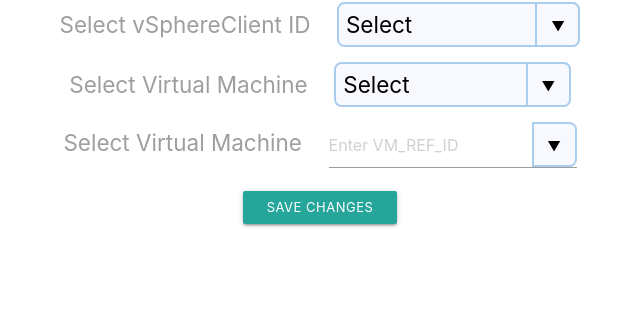
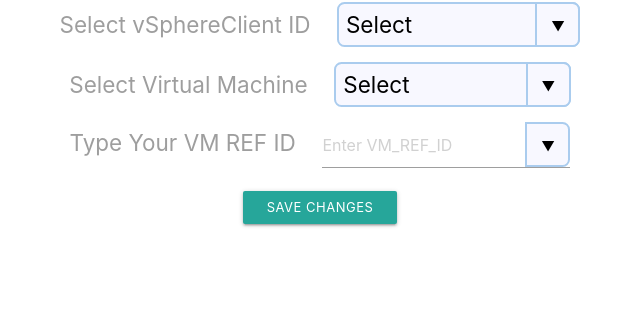
Before and after one commit to Awaiskhan404/vspheredashboard, a Django app: page /home/ in a window 1280 px wide. Shown: the part 198-510 px from the top of the page, without its empty margins (320-960 px from the left). Run offline with Django 3.2, Linux system fonts and the light colour scheme; some web fonts are replaced.

Commit message:
Elliots turn

```diff
--- a/templates/index.html
+++ b/templates/index.html
@@ -37,7 +37,7 @@
         </span>
       </p>
       <p class="selectstyle selectstyle--style1">
-        <label for="favcity1" class="selectstyle__label">Select Virtual Machine</label>
+        <label for="favcity1" class="selectstyle__label">Type Your VM REF ID</label>
         <span class="selectstyle__box">
          <input type="text" placeholder="Enter VM_REF_ID">
         </span>
```
